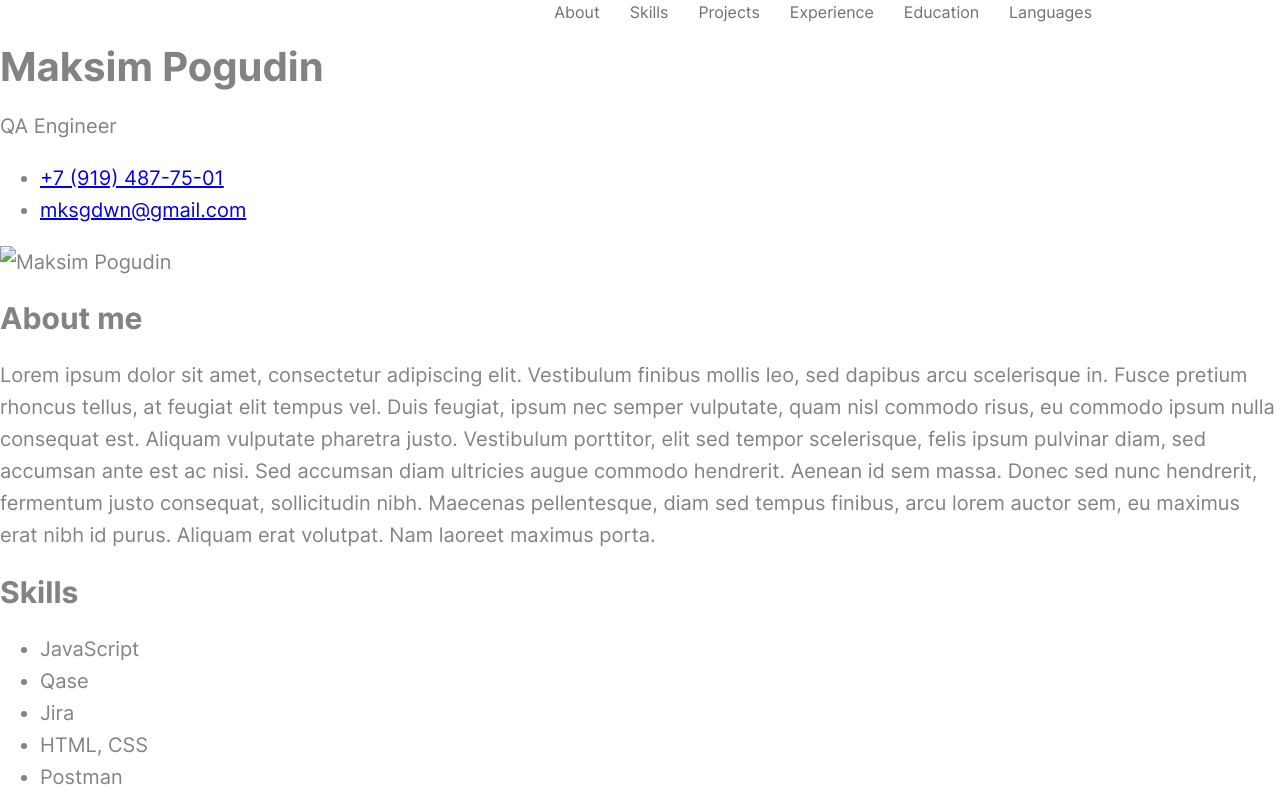
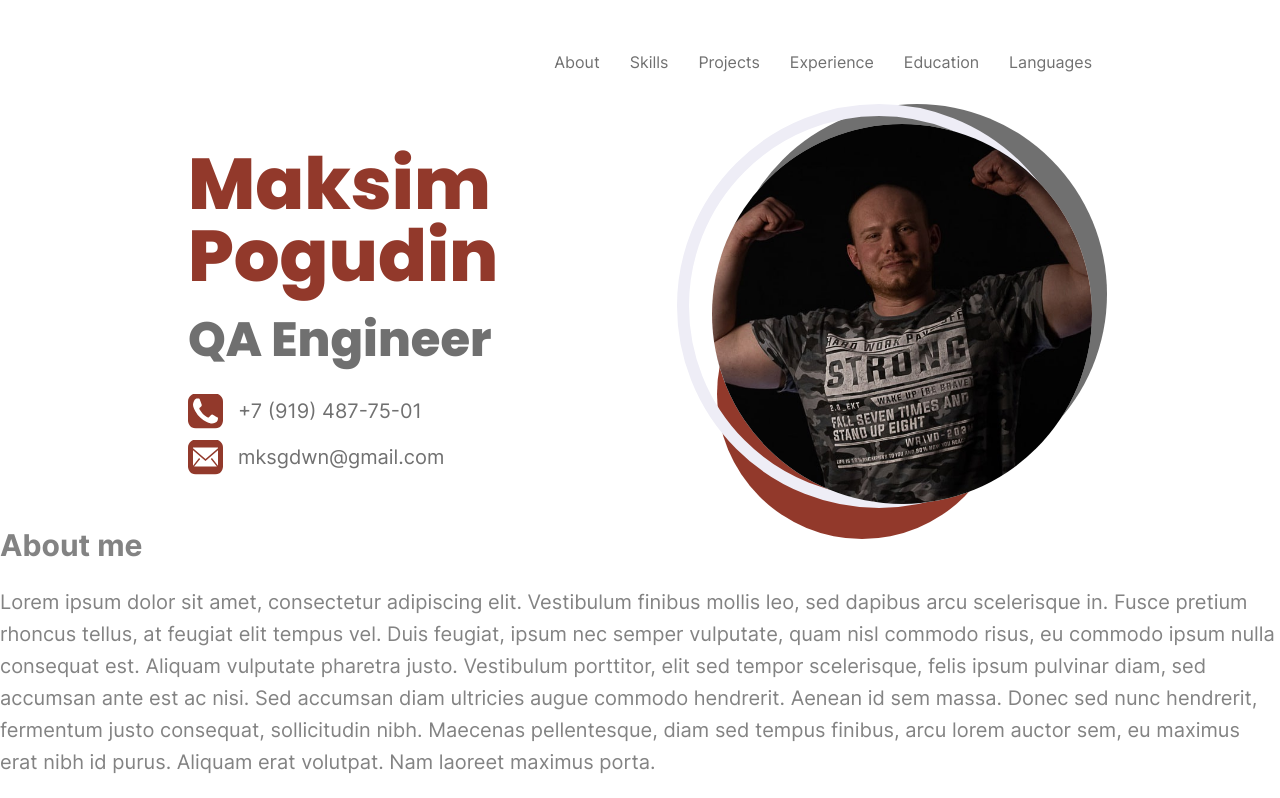
Before and after one commit to MksGdwn/CV, a plain HTML site: page index.html in a window 1280 px wide. Shown: the top 798 px of the page. Drawn offline with Linux system fonts and the light colour scheme.

Commit message:
feat: add promo style

```diff
--- a/css/scss/common/extends.scss
+++ b/css/scss/common/extends.scss
@@ -15,6 +15,13 @@
   justify-content: space-between;
 }
 
+%title-font {
+  @extend %no-margin;
+
+  font-family: Poppins, Inter, sans-serif;
+  font-weight: 800;
+}
+
 %animation-all {
   transition: all .2s ease-in;
 }
--- a/css/scss/components/header/header.scss
+++ b/css/scss/components/header/header.scss
@@ -1,7 +1,9 @@
 .header {
+  padding: 50px 0;
 
-  &__wrapper {
-    display: flex;
+  &__container {
+    @extend %row;
+
     justify-content: flex-end;
   }
 
--- /dev/null
+++ b/css/scss/components/promo/index.scss
@@ -0,0 +1 @@
+@import "./promo.scss";
--- /dev/null
+++ b/css/scss/components/promo/promo.scss
@@ -0,0 +1,106 @@
+.promo {
+
+  &__container {
+    @extend %row;
+    align-items: center
+  }
+
+  &__title {
+    @extend %title-font;
+
+    font-size: 72px;
+    line-height: 72px;
+    color: $additional-color;
+  }
+
+  &__job {
+    @extend %title-font;
+
+    font-size: 48px;
+    line-height: 96px;
+    color: $base-color;
+  }
+
+  &__contacts {
+    @extend %no-list;
+  }
+
+  &__link {
+    position: relative;
+    display: block;
+    padding-left: 50px;
+
+    font-size: 20px;
+    line-height: 46px;
+    color: $base-color;
+
+    text-decoration: none;
+
+    @extend %animation-all;
+
+    &::before {
+      content: "";
+      position: absolute;
+      top: 50%;
+      left: 0;
+      height: 35px;
+      width: 35px;
+
+      transform: translateY(-50%);
+    }
+
+    &--phone::before {
+      background: url("./../../assets/svg/phone.svg");
+    }
+
+    &--email::before {
+      background: url("./../../assets/svg/email.svg");
+    }
+
+    &:hover {
+      color: $additional-color;
+    }
+  }
+
+  &__img-wrapper {
+    position: relative;
+
+    height: 380px;
+    width: 380px;
+
+    &::before,
+    &::after {
+      content: "";
+      position: absolute;
+      top: 0;
+      height: 380px;
+      width: 380px;
+
+      border-radius: 50%;
+    }
+
+    &::before {
+      top: -20px;
+      left: -35px;
+      z-index: 5;
+
+      border: 12px solid #EEEDF6;
+    }
+
+    &::after {
+      box-shadow: 15px -20px 0 0 $base-color,
+                  -40px 80px 0 -45px $additional-color;
+    }
+  }
+
+  &__img {
+    position: relative;
+    z-index: 10;
+    display: block;
+    height: 380px;
+    width: 380px;
+
+    border-radius: 50%;
+  }
+
+}
--- a/css/scss/index.scss
+++ b/css/scss/index.scss
@@ -1,3 +1,4 @@
 @import "./common";
 @import "./components/header";
 @import "./components/nav";
+@import "./components/promo";
--- a/index.html
+++ b/index.html
@@ -8,7 +8,7 @@
 </head>
 <body>
   <header class="header">
-    <div class="header__wrapper container">
+    <div class="header__container container">
       <nav class="header__nav nav">
         <ul class="nav__list">
           <li class="nav__item">
@@ -35,20 +35,22 @@
   </header>
   <main class="content">
     <section class="promo">
+      <div class="promo__container container">
         <div class="promo__content">
           <h1 class="promo__title">Maksim Pogudin</h1>
           <p class="promo__job">QA Engineer</p>
           <ul class="promo__contacts">
             <li class="promo__item">
-            <a href="tel:79194877501" class="promo__link">+7 (919) 487-75-01</a>
+              <a href="tel:79194877501" class="promo__link promo__link--phone">+7 (919) 487-75-01</a>
             </li>
             <li class="promo__item">
-            <a href="mailto:mksgdwn@gmail.com" class="promo__link">mksgdwn@gmail.com</a>
+              <a href="mailto:mksgdwn@gmail.com" class="promo__link promo__link--email">mksgdwn@gmail.com</a>
             </li>
           </ul>
         </div>
         <div class="promo__img-wrapper">
-        <img class="promo__img" src="" alt="Maksim Pogudin">
+          <img class="promo__img" src="./assets/img/photo.jpg" alt="Maksim Pogudin">
+        </div>
       </div>
     </section>
     <section class="about">
```
Also changed, not shown: assets/img/photo.jpg (added), assets/svg/email.svg (added), assets/svg/phone.svg (added), css/style.css, 1 other file. Lines whose indentation alone changed are shown as unchanged.
